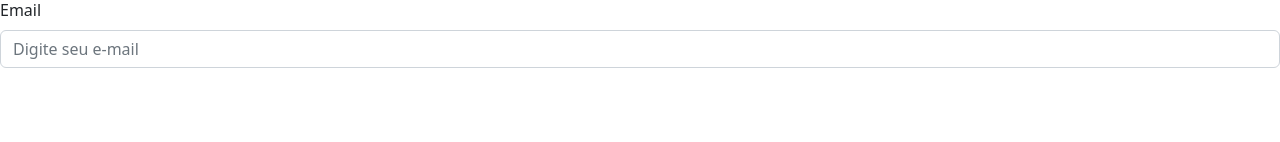
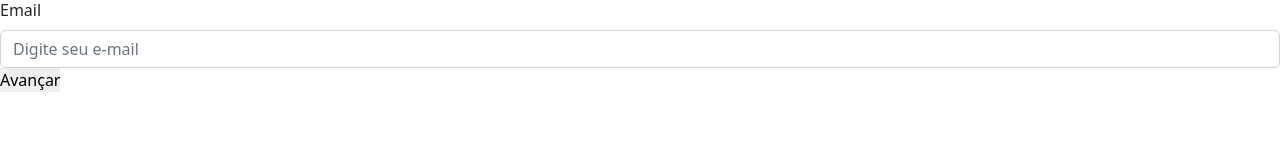
Before and after one commit to huitson-pereira/projCadastro-huitson, a React (Vite) app: page / in a window 1280 px wide. Shown: the part 158-300 px from the top of the page. Built offline with nearby package versions, Linux system fonts and the light colour scheme.

Commit message:
Ex.8 - Criação exibição botões de navegação

```diff
--- a/src/App.jsx
+++ b/src/App.jsx
@@ -15,10 +15,18 @@ function App() {
         <p>Faça o seu cadastro para ter acesso a todos os recursos da nossa plataforma</p>
       </header>
       <div>
-            <form>
+            <form >
                 {/*aqui vai a regra para exibir o componente do passo atual*/}
                 <div>
                   {componenteAtual}
+                </div>
+                <div>
+                  {!passoAtual == 0 && <button type='button' onClick={(e) => mudarPasso(passoAtual - 1, e)}>Enviar</button>}
+                  {ehUltimoPasso ? (
+                    <button type='submit'>Enviar</button>
+                    ) : (
+                      <button type='submit'>Avançar</button>
+                  )}
                 </div>
             </form>
       </div>
```
